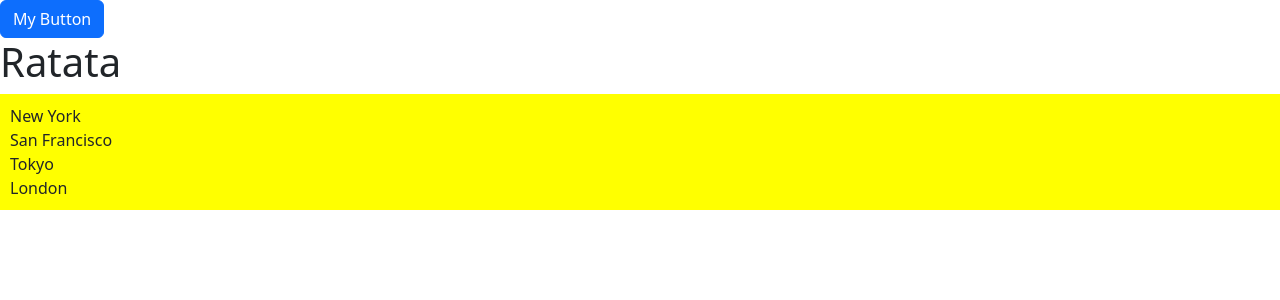
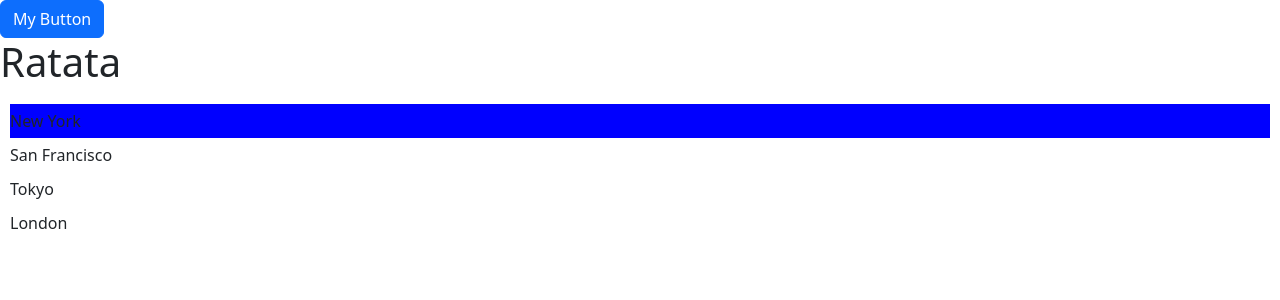
Before and after one commit to dsubiros/react-app-2024, a React (Vite) app: page / in a window 1280 px wide. Shown: the top 300 px of the page. Built offline with nearby package versions, Linux system fonts and the light colour scheme.

Commit message:
Adding styled-components, I don't like it

```diff
--- a/package.json
+++ b/package.json
@@ -11,7 +11,8 @@
   "dependencies": {
     "bootstrap": "^5.2.3",
     "react": "^18.2.0",
-    "react-dom": "^18.2.0"
+    "react-dom": "^18.2.0",
+    "styled-components": "^6.1.11"
   },
   "devDependencies": {
     "@types/react": "^18.0.27",
--- a/src/components/ListGroup/ListGroup.tsx
+++ b/src/components/ListGroup/ListGroup.tsx
@@ -1,5 +1,20 @@
 import { useState } from "react";
-import styles from  './ListGroup.module.css';
+import styles from "./ListGroup.css";
+import styled from "styled-components";
+
+const List = styled.ul`
+   list-style: none;
+   padding: 10px;
+`;
+
+interface ListItemProps {
+  active: boolean;
+}
+
+const ListItem = styled.li<ListItemProps>`
+   padding: 5px 0;
+   background: ${props => props.active ? 'blue': 'none'}
+`;
 
 export interface Props {
   items: string[];
@@ -8,7 +23,7 @@
 }
 
 function ListGroup({ items, heading, onSelectItem }: Props) {
-  const [selectedIndex, setSelectedIndex] = useState(-1);
+  const [selectedIndex, setSelectedIndex] = useState(0);
   const handleClick = (x: number) => {
     setSelectedIndex(x);
     onSelectItem && onSelectItem(items[selectedIndex]);
@@ -18,19 +33,23 @@
     <>
       <h1>{heading}</h1>
       {!items.length && <p>No items were found</p>}
-      <ul className={[styles.listGroup, styles.container].join(' ')}>
+      {/* <ul className={[styles.listGroup, styles.container].join(" ")}> */}
+      <List
+      // className={[styles.listGroup, styles.container].join(" ")}
+      >
         {items.map((x, idx) => (
-          <li
+          <ListItem
+            active={selectedIndex === idx}
             key={idx.toString()}
-            className={
-              "list-group-item " + (selectedIndex === idx ? "active" : "")
-            }
+            // className={
+            //   "list-group-item " + (selectedIndex === idx ? "active" : "")
+            // }
             onClick={() => handleClick(idx)}
           >
             {x}
-          </li>
+          </ListItem>
         ))}
-      </ul>
+      </List>
     </>
   );
 }
```
Also changed, not shown: src/components/ListGroup/ListGroup.css (renamed from src/components/ListGroup/ListGroup.module.css), 1 other file (tests, documents, lock files or other folders).
